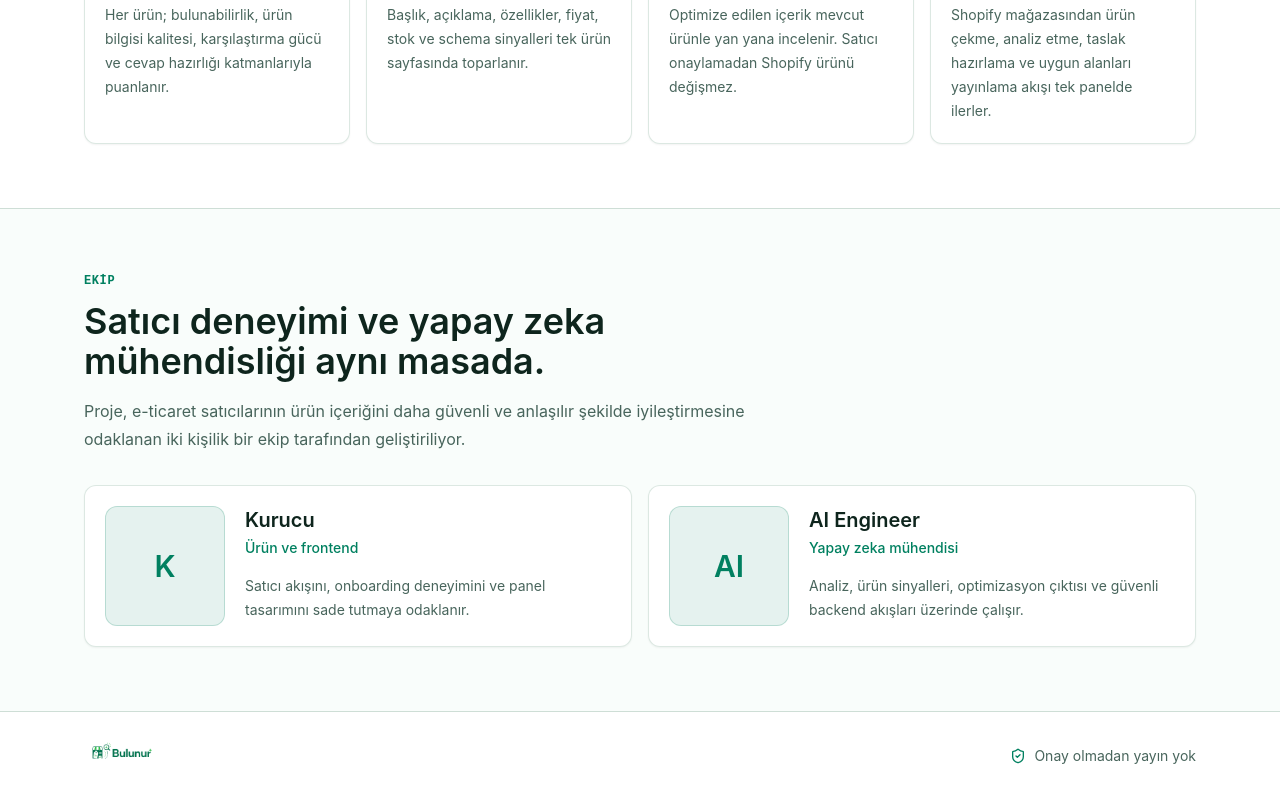
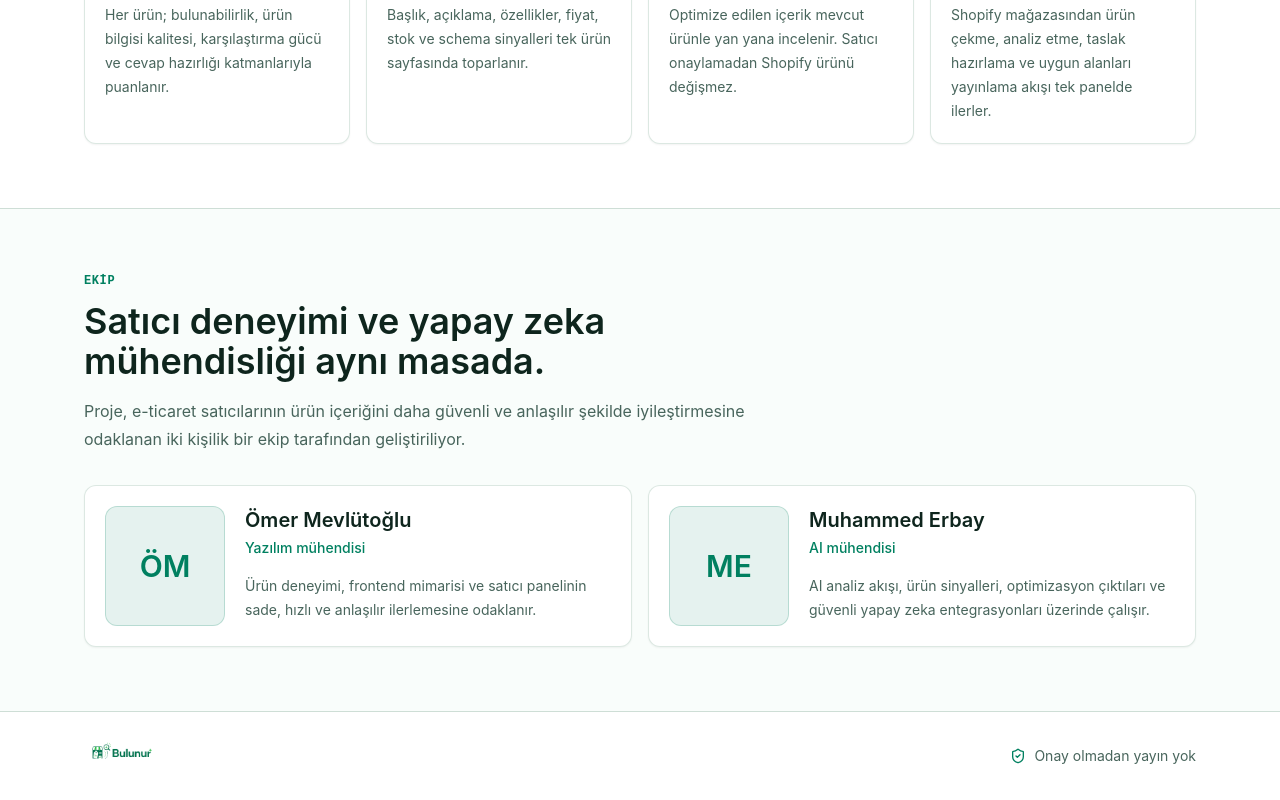
Before and after one commit to muhammederbay10/Bulunur-GEO, a Next.js app in the folder web/: page / in a window 1280 px wide. Shown: the part 1735-2535 px from the top of the page. Built offline with nearby package versions, Linux system fonts and the light colour scheme.

Commit message:
feat: update team member details in AboutSection for improved clarity and accuracy

```diff
--- a/web/src/features/landing/components/landing-page.tsx
+++ b/web/src/features/landing/components/landing-page.tsx
@@ -386,16 +386,16 @@ function AboutSection() {
 
         <div className="mt-8 grid gap-4 lg:grid-cols-2">
           <AvatarCard
-            name="Kurucu"
-            role="Ürün ve frontend"
-            initials="K"
-            body="Satıcı akışını, onboarding deneyimini ve panel tasarımını sade tutmaya odaklanır."
+            name="Ömer Mevlütoğlu"
+            role="Yazılım mühendisi"
+            initials="ÖM"
+            body="Ürün deneyimi, frontend mimarisi ve satıcı panelinin sade, hızlı ve anlaşılır ilerlemesine odaklanır."
           />
           <AvatarCard
-            name="AI Engineer"
-            role="Yapay zeka mühendisi"
-            initials="AI"
-            body="Analiz, ürün sinyalleri, optimizasyon çıktısı ve güvenli backend akışları üzerinde çalışır."
+            name="Muhammed Erbay"
+            role="AI mühendisi"
+            initials="ME"
+            body="AI analiz akışı, ürün sinyalleri, optimizasyon çıktıları ve güvenli yapay zeka entegrasyonları üzerinde çalışır."
           />
         </div>
       </div>
```
